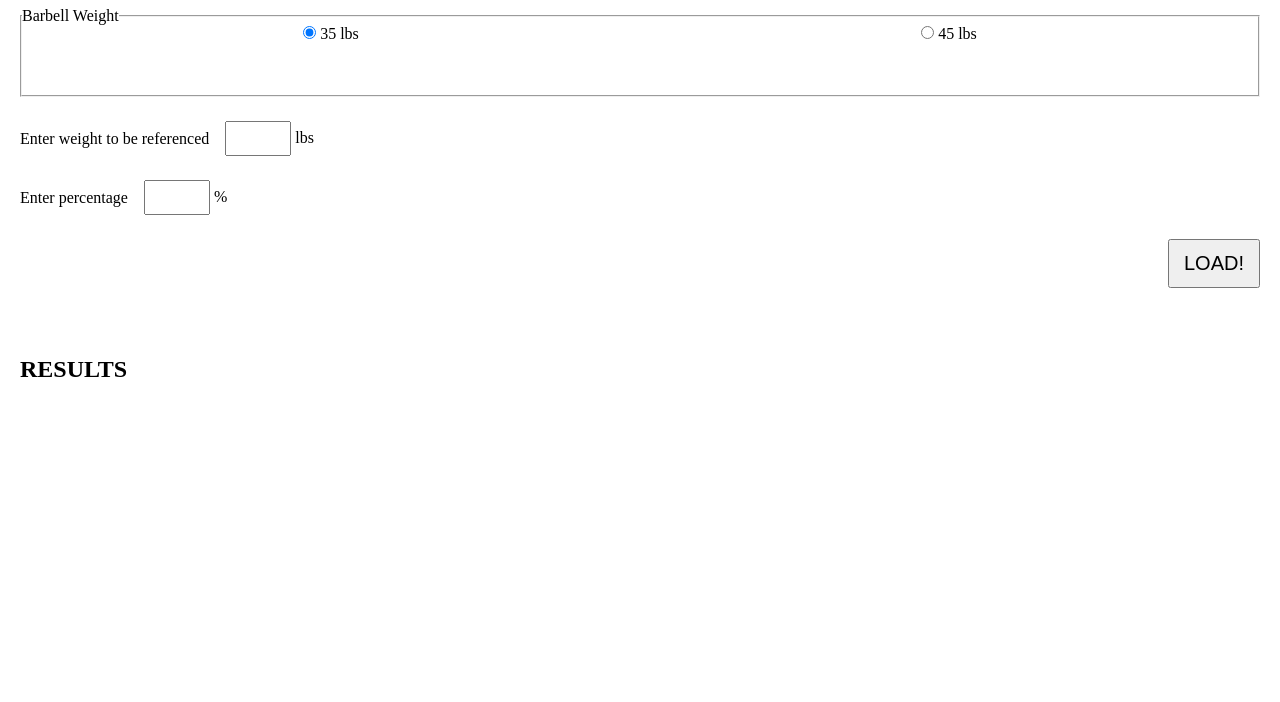
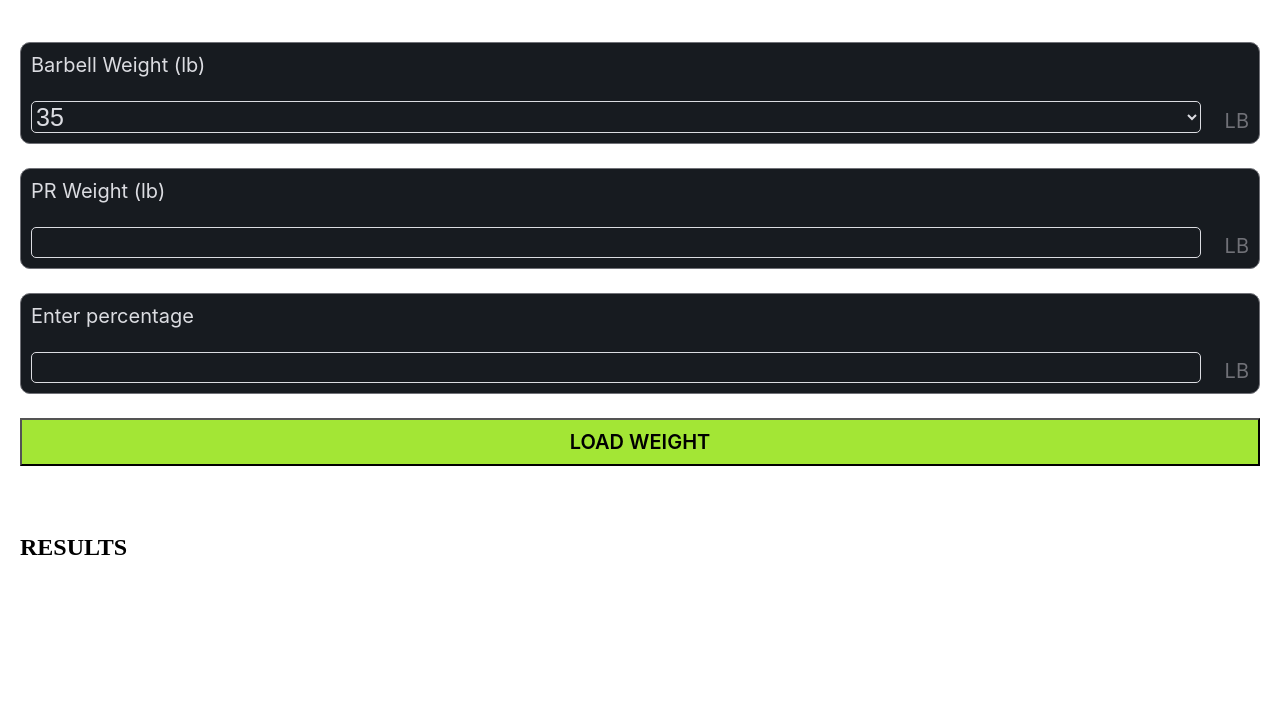
Before and after one commit to alexmtzrv/barbell-loader, a website: page index.html in a window 1280 px wide. Shown: the part 98-800 px from the top of the page. Drawn offline with Linux system fonts and the light colour scheme.

Commit message:
Form style updated

```diff
--- a/index.html
+++ b/index.html
@@ -9,43 +9,40 @@
 <body>
 <main class="main-content">
     <header>
-        <h1 class="main-title">BARBELL LOADER</h1>
+        <h1 class="main-title">Barbell Loader</h1>
     </header>
     <div class="main-form">
         <form action="" class="form-body">
-            <fieldset class="form-barbell-weight">
-                <legend class="barbell-weight-text">Barbell Weight</legend>
-                <div class="barbell-weight-radio-group">
-                    <div class="radio-group-35-lb">
-                        <input type="radio" name="barbell" id="35-lb-barbell" value="35" checked>
-                        <label for="35-lb-barbell">35 lbs</label>
-                    </div>
-                    <div class="radio-group-45-lb">
-                        <input type="radio" name="barbell" id="45-lb-barbell" value="45">
-                        <label for="45-lb-barbell">45 lbs</label>
-                    </div>
-                </div>
-            </fieldset>
-            <div class="form-reference-weight">
-                <div class="reference-weight-text">
-                    <label for="referenced-weight">Enter weight to be referenced</label>
-                </div>
-                <div class="reference-weight-input">
-                    <input type="number" name="referencedWeight" id="referenced-weight"  min="35" max="100" step="0.5">
-                    <span>lbs</span>
+            <div class="form-barbell-weight input-style">
+                <div class="barbell-weight-text input-style-title">Barbell Weight (lb)</div>
+                <div class="barbell-weight-input input-style-section">
+                    <select id="barbellWeightSelect" class="barbell-weight-select input-style-input">
+                        <option value="35">35</option>
+                        <option value="45">45</option>
+                    </select>
+                    <span>LB</span>
                 </div>
             </div>
-            <div class="form-percentage">
-                <div class="percentage-text">
+            <div class="form-reference-weight input-style">
+                <div class="reference-weight-text input-style-title">
+                    <label for="referenced-weight">PR Weight (lb)</label>
+                </div>
+                <div class="input-style-section">
+                    <input type="number" name="referencedWeight" id="referenced-weight" class="input-style-input" min="35" max="100" step="0.5">
+                    <span>LB</span>
+                </div>
+            </div>
+            <div class="form-percentage input-style">
+                <div class="percentage-text input-style-title">
                     <label for="percentage">Enter percentage</label>
                 </div>
-                <div class="percentage-input">
-                    <input type="number" name="percentage" id="percentage" min="10" max="100" step="0.5">
-                    <span>%</span>
+                <div class="input-style-section">
+                    <input type="number" name="percentage" id="percentage" class="input-style-input" min="10" max="100" step="0.5">
+                    <span>LB</span>
                 </div>
             </div>
             <div class="form-button">
-                <button id="button" type="button">LOAD!</button>
+                <button id="button" type="button">LOAD WEIGHT</button>
             </div>
         </form>
     </div>
--- a/index.js
+++ b/index.js
@@ -1,5 +1,5 @@
 const loadButton = document.getElementById('button')
-const barbellRadioNode = document.getElementsByName('barbell')
+const barbellSelect = document.getElementById('barbellWeightSelect')
 const referenceWeightInput = document.getElementById('referenced-weight')
 // const availablePlates = [45,35,25,15,10,5,2.5,2,1.5,1,0.5]
 const resultSection = document.getElementById('resultsSection')
@@ -32,14 +32,14 @@ const plateStyle = {
     }
 }
 
-function getBarbellWeight (radioNode){
-    // Iteramos los nodos y devolvemos el valor del que esté checkeado
-    for (const element of radioNode) {
-        if (element.checked){
-            return element.value
-        }
-    }
-}
+// function getBarbellWeight (radioNode){
+//     // Iteramos los nodos y devolvemos el valor del que esté checkeado
+//     for (const element of radioNode) {
+//         if (element.checked){
+//             return element.value
+//         }
+//     }
+// }
 
 function convertPercentage (percent){
     return (percent/100)
@@ -188,7 +188,7 @@ function renderResult(result){
 
 loadButton.addEventListener('click', () => {
     // Guardamos el peso de la barra elegida
-    const emptyBarbellWeight = parseInt(getBarbellWeight(barbellRadioNode))
+    const emptyBarbellWeight = Number(barbellSelect.value)
     // Guardamos el peso a ser referenciado
     const referenceWeight = parseFloat(referenceWeightInput.value)
     // Guardamos el peso total del porcentaje y el peso de carga de discos
--- a/style.css
+++ b/style.css
@@ -2,6 +2,14 @@
     box-sizing: border-box;
     margin: 0;
     padding: 0;
+}
+
+body{
+    /*background-color: #0D1014;*/
+    --title-green : #A3E635;
+    --input-background-color: #171B20;
+    --title-font: 'Inter', sans-serif;
+    --light-gray: #DBDCE1;
 }
 
 /*STRUCTURE*/
@@ -11,13 +19,15 @@
     flex-direction: column;
     gap: 3rem;
     padding: 10px;
-    background-color: #ffffff;
 }
 
 /*TITLE*/
 
 .main-title{
-    text-align: center;
+    text-align: start;
+    color: var(--title-green);
+    font-family: var(--title-font);
+    font-size: 60px;
 }
 
 /*FORM*/
@@ -40,74 +50,63 @@
     gap: 1.5rem;
 }
 
-.form-barbell-weight{
+.input-style{
     width: 100%;
-    height: 90px;
     display: flex;
-    justify-content: center;
-    align-items: center;
+    flex-direction: column;
+    justify-content: start;
+    align-items: start;
+    background-color: var(--input-background-color);
+    border: 1px solid #707177;
+    border-radius: 10px;
+    padding: 10px;
+    gap: 1.5rem;
 }
 
-.barbell-weight-text{
-    margin: 0;
+.input-style-title{
+    width: 100%;
+    font-family: var(--title-font);
+    color: var(--light-gray);
+    font-size: 20px;
 }
 
-.barbell-weight-radio-group{
-    display: flex;
-    width: 100%;
-    flex-direction: row;
-    justify-content: space-around;
-}
-
-.form-reference-weight{
+.input-style-section{
     width: 100%;
     display: flex;
     flex-direction: row;
-    justify-content: start;
-    align-items: center;
-    gap: 1rem;
+    align-items: end;
+    justify-content: space-between;
+    gap: 1.5rem;
 }
 
-.reference-weight-text{
-
+.input-style-input{
+    flex: 1;
+    font-size: 25px;
+    background-color: transparent;
+    color: var(--light-gray);
+    border: 1px solid var(--light-gray);
+    border-radius: 5px;
 }
 
-.reference-weight-input{
-
-}
-
-.reference-weight-input input{
-    width: 66px;
-    height: 35px;
-}
-
-.form-percentage{
-    display: flex;
-    flex-direction: row;
-    width: 100%;
-    justify-content: start;
-    align-items: center;
-    gap: 1rem;
-}
-
-.form-percentage input{
-    width: 66px;
-    height: 35px;
+.input-style-section span{
+    color: #707177;
+    font-size: 20px;
+    font-family: var(--title-font);
 }
 
 .form-button{
     width: 100%;
     display: flex;
     flex-direction: row;
-    justify-content: end;
-    align-items: center;
 }
 
 .form-button button{
-    width: 92px;
-    height: 49px;
+    width: 100%;
     font-size: 20px;
     padding: 10px;
+    font-family: var(--title-font);
+    font-weight: 600;
+    background-color: var(--title-green);
 }
 
 /*RESULTS*/
```
